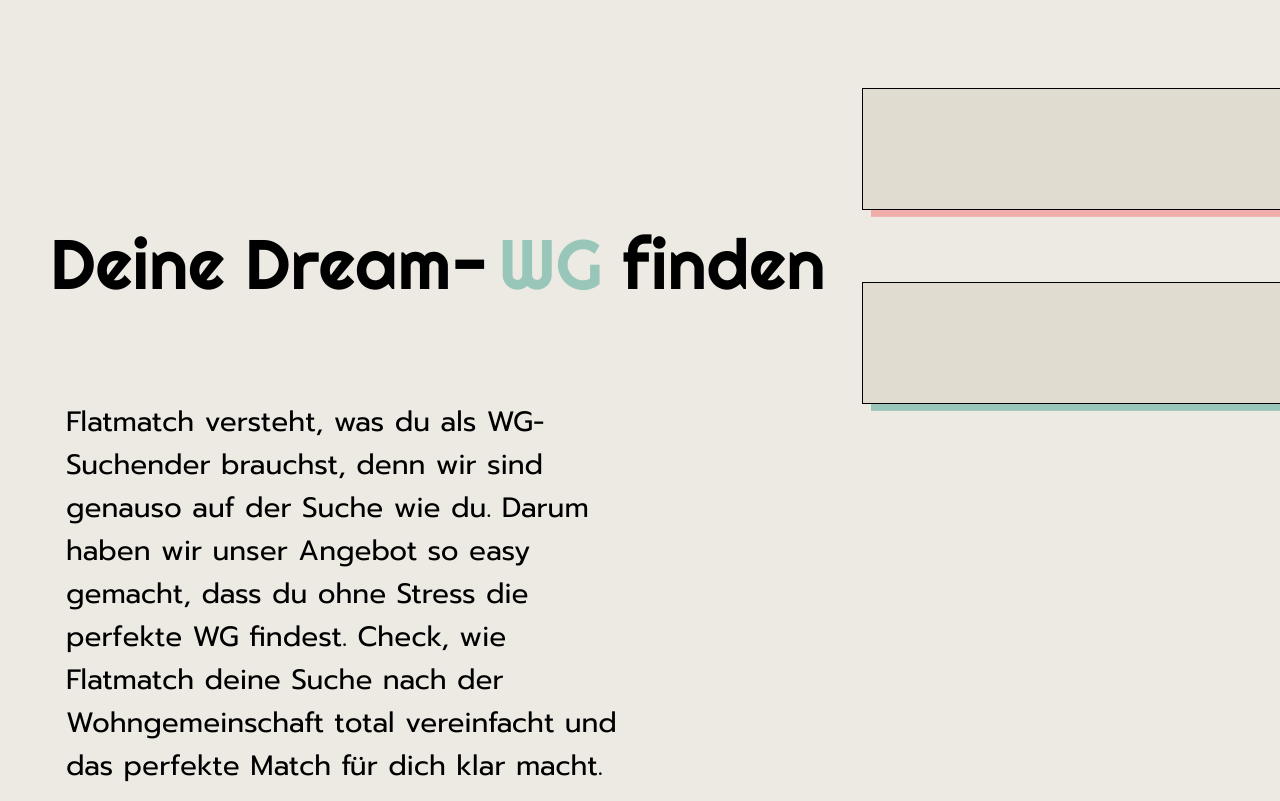
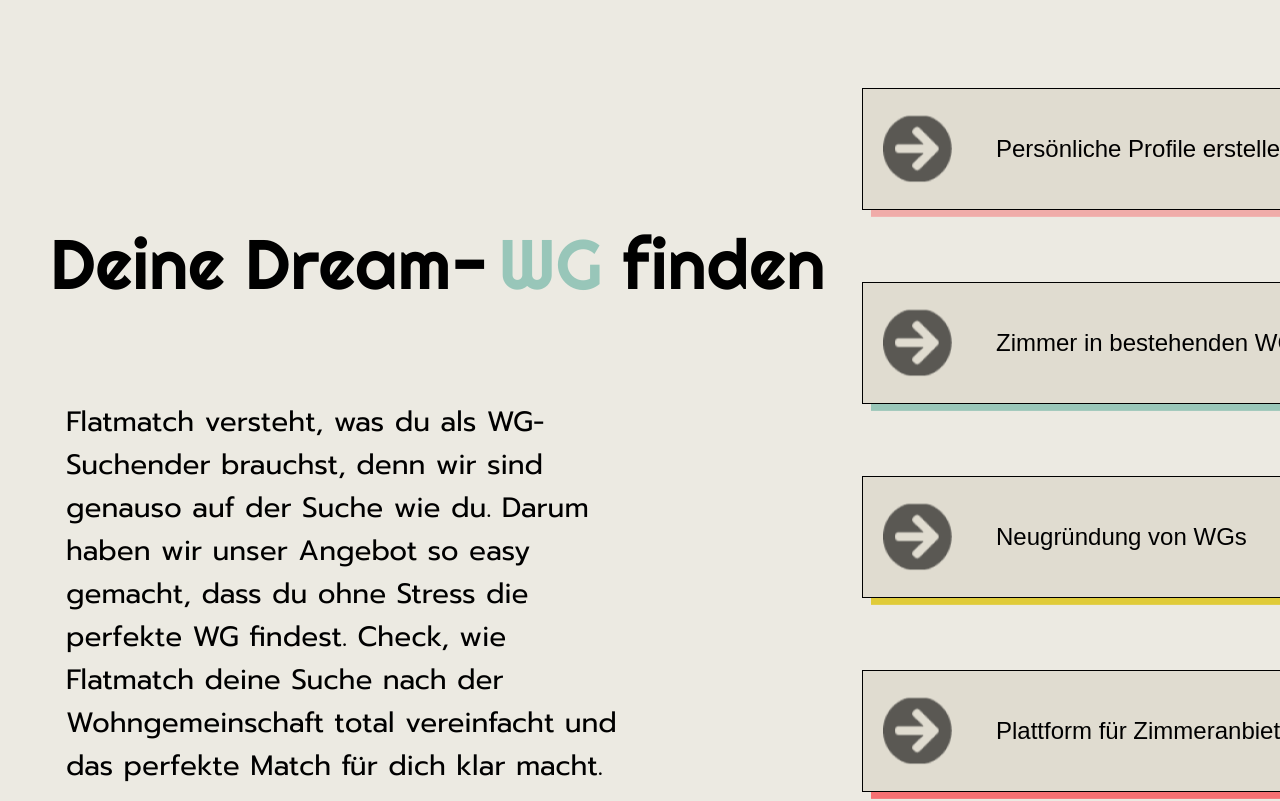
Before and after one commit to Lucalauener/flatmatch-website, a plain HTML site: page index.html in a window 1280 px wide. Shown: the part 320-1121 px from the top of the page. Drawn offline with Linux system fonts and the light colour scheme.

Commit message:
Text und IMG der Buttons

```diff
--- a/css/homepage.css
+++ b/css/homepage.css
@@ -133,9 +133,110 @@ main{
     width: 507px;
     height: 119.604px;
     left: 862px;
-    top: 290px; /* Position angepasst, um Button2 unter Button1 zu platzieren */
+    top: 290px;
     flex-shrink: 0;
     border: 1px solid #000;
-    background: #E0DCD0; /* Hintergrundfarbe von Button1 */
-    box-shadow: 9px 6.86px 0px 0 rgba(153, 198, 184, 1); /* Gleicher Schatten wie bei Button1 */
+    background: #E0DCD0; /* Hintergrundfarbe von Button2 */
+    box-shadow: 9px 6.86px 0px 0 rgba(153, 198, 184, 1);
 }
+
+.Rechteck-button3 {
+    position: absolute;
+    width: 507px;
+    height: 119.604px;
+    left: 862px;
+    top: 484px;
+    flex-shrink: 0;
+    border: 1px solid #000;
+    background: #E0DCD0; /* Hintergrundfarbe von Button3 */
+    box-shadow: 9px 6.86px 0px 0 #E0CB38;
+}
+
+.Rechteck-button4 {
+    position: absolute;
+    width: 507px;
+    height: 119.604px;
+    left: 862px;
+    top: 678px;
+    flex-shrink: 0;
+    border: 1px solid #000;
+    background: #E0DCD0; /* Hintergrundfarbe von Button4 */
+    box-shadow: 9px 6.86px 0px 0 rgba(246, 112, 114, 1);
+
+}
+
+.Rectangle2 {
+    position: absolute;
+    top: 50%; /* Zentrierung in der vertikalen Achse */
+    left: 20px; /* Abstand von links */
+    right: 427px; /* Abstand von rechts */
+    transform: translateY(-50%); /* Verschiebung um die eigene halbe Höhe nach oben */
+    height: auto; /* Automatische Höhenanpassung */
+    width: auto; /* Automatische Breitenanpassung */
+}
+
+.button-text1 {
+    position: absolute;
+    top: 50%;
+    left: 133px; /* Abstand von links */
+    right: 27px; /* Abstand von rechts */
+    transform: translateY(-50%); /* Vertikale Zentrierung */
+    text-align: left; /* Textausrichtung */
+
+    /* Typografie-Stile */
+    color: #000;
+    font-family: 'SeoulNamsan', sans-serif; /* Stellen Sie sicher, dass die Schriftart geladen ist */
+    font-size: 24px;
+    font-style: normal;
+    font-weight: 400;
+    line-height: normal;
+}
+
+.button-text2 {
+    position: absolute;
+    top: 50%;
+    left: 133px; /* Abstand von links */
+    right: 27px; /* Abstand von rechts */
+    transform: translateY(-50%); /* Vertikale Zentrierung */
+    text-align: left; /* Textausrichtung */
+
+    /* Typografie-Stile */
+    color: #000;
+    font-family: 'SeoulNamsan', sans-serif; /* Stellen Sie sicher, dass die Schriftart geladen ist */
+    font-size: 24px;
+    font-style: normal;
+    font-weight: 400;
+    line-height: normal;
+}
+.button-text3 {
+    position: absolute;
+    top: 50%;
+    left: 133px; /* Abstand von links */
+    right: 27px; /* Abstand von rechts */
+    transform: translateY(-50%); /* Vertikale Zentrierung */
+    text-align: left; /* Textausrichtung */
+
+    /* Typografie-Stile */
+    color: #000;
+    font-family: 'SeoulNamsan', sans-serif; /* Stellen Sie sicher, dass die Schriftart geladen ist */
+    font-size: 24px;
+    font-style: normal;
+    font-weight: 400;
+    line-height: normal;
+}
+.button-text4 {
+    position: absolute;
+    top: 50%;
+    left: 133px; /* Abstand von links */
+    right: 27px; /* Abstand von rechts */
+    transform: translateY(-50%); /* Vertikale Zentrierung */
+    text-align: left; /* Textausrichtung */
+
+    /* Typografie-Stile */
+    color: #000;
+    font-family: 'SeoulNamsan', sans-serif; /* Stellen Sie sicher, dass die Schriftart geladen ist */
+    font-size: 24px;
+    font-style: normal;
+    font-weight: 400;
+    line-height: normal;
+}
--- a/index.html
+++ b/index.html
@@ -46,10 +46,23 @@
                 <span class="Finden">finden</span>
             </div>
             <p class="Description1">Flatmatch versteht, was du als WG-Suchender brauchst, denn wir sind genauso auf der Suche wie du. Darum haben wir unser Angebot so easy gemacht, dass du ohne Stress die perfekte WG findest. Check, wie Flatmatch deine Suche nach der Wohngemeinschaft total vereinfacht und das perfekte Match für dich klar macht.</p>
-            <div class="Rechteck-button1"></div>
-            <div class="Rechteck-button2"></div>
-            <div class="Rechteck-button3"></div>
-            <div class="Rechteck-button4"></div>
+            <div class="Rechteck-button Rechteck-button1">
+                <img src="images/Rectangle 2.png" alt="Rectangle 2" class="Rectangle2" />
+                <span class="button-text1">Persönliche Profile erstellen</span>
+            </div>
+            <div class="Rechteck-button Rechteck-button2">
+                <img src="images/Rectangle 2.png" alt="Rectangle 2" class="Rectangle2" />
+                <span class="button-text2">Zimmer in bestehenden WGs</span>
+            </div>
+            <div class="Rechteck-button Rechteck-button3">
+                <img src="images/Rectangle 2.png" alt="Rectangle 2" class="Rectangle2" />
+                <span class="button-text3">Neugründung von WGs</span>
+            </div>
+            <div class="Rechteck-button Rechteck-button4">
+                <img src="images/Rectangle 2.png" alt="Rectangle 2" class="Rectangle2" />
+                <span class="button-text4">Plattform für Zimmeranbieter</span>
+            </div>
+
         </div>
     </div>
 
```
Also changed, not shown: images/Rectangle 2.png (added).
